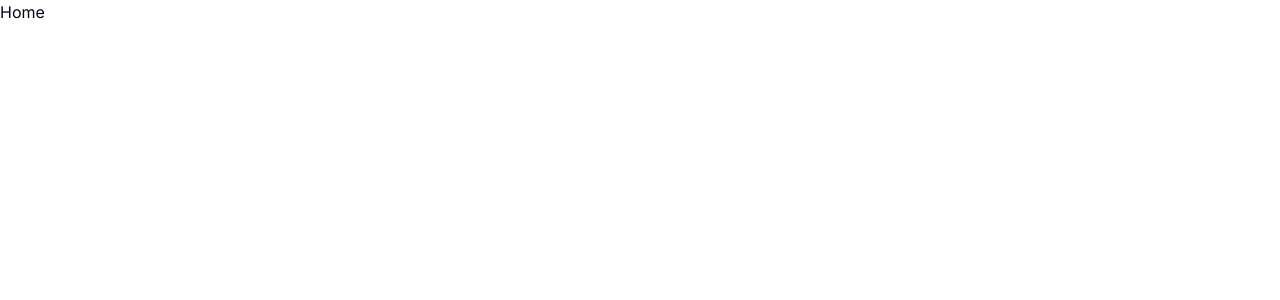
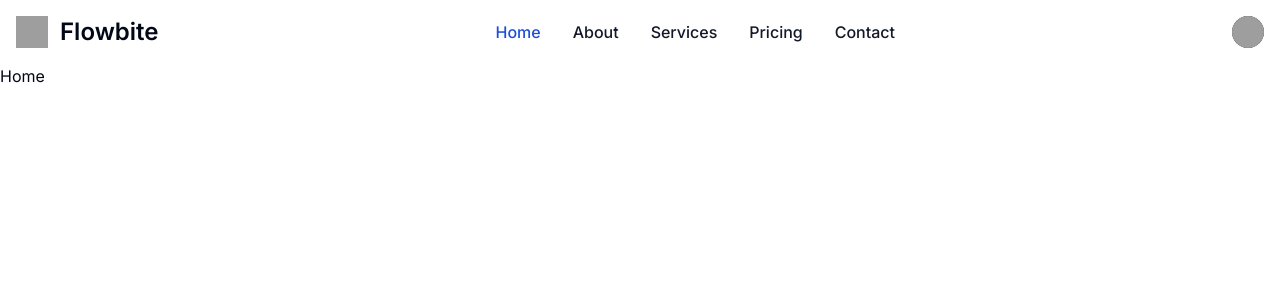
Before and after one commit to 6qat/lab-web-components, a Next.js app: page / in a window 1280 px wide. Shown: the top 300 px of the page. Built offline with nearby package versions, Linux system fonts and the light colour scheme; grey boxes are pictures that could not be loaded.

Commit message:
Add main navbar

```diff
--- a/app/layout.tsx
+++ b/app/layout.tsx
@@ -5,6 +5,7 @@ import React from 'react'
 import './globals.css'
 import {Toaster as HotToaster} from "react-hot-toast";
 import {Toaster as ChadCnToaster} from "@/components/ui/toaster"
+import MainNavbar from "@/components/main-navbar";
 
 const inter = Inter({subsets: ['latin']})
 
@@ -19,6 +20,7 @@ export default function RootLayout({children}: { children: React.ReactNode }) {
         <body className={`${inter.className} `}>
         <HotToaster/>
         <ChadCnToaster/>
+        <MainNavbar/>
         {children}
         </body>
         </html>
--- /dev/null
+++ b/components/main-navbar.tsx
@@ -0,0 +1,94 @@
+import React from 'react';
+import Image from "next/image";
+
+function MainNavbar() {
+    return (
+        <nav className="bg-white border-gray-200 dark:bg-gray-900">
+            <div className="max-w-screen-xl flex flex-wrap items-center justify-between mx-auto p-4">
+                <a href="https://flowbite.com/" className="flex items-center">
+                    <Image src="https://flowbite.com/docs/images/logo.svg" className="h-8 mr-3" alt="Flowbite Logo"
+                           width={32} height={32}/>
+                    <span
+                        className="self-center text-2xl font-semibold whitespace-nowrap dark:text-white">Flowbite</span>
+                </a>
+                <div className="flex items-center md:order-2">
+                    <button type="button"
+                            className="flex mr-3 text-sm bg-gray-800 rounded-full md:mr-0 focus:ring-4 focus:ring-gray-300 dark:focus:ring-gray-600"
+                            id="user-menu-button" aria-expanded="false" data-dropdown-toggle="user-dropdown"
+                            data-dropdown-placement="bottom">
+                        <span className="sr-only">Open user menu</span>
+                        <Image className="w-8 h-8 rounded-full" src="https://placekitten.com/32/32"
+                               alt="user photo" width={32} height={32}/>
+                    </button>
+                    {/*Dropdown menu*/}
+                    <div
+                        className="z-50 hidden my-4 text-base list-none bg-white divide-y divide-gray-100 rounded-lg shadow dark:bg-gray-700 dark:divide-gray-600"
+                        id="user-dropdown">
+                        <div className="px-4 py-3">
+                            <span className="block text-sm text-gray-900 dark:text-white">Bonnie Green</span>
+                            <span
+                                className="block text-sm  text-gray-500 truncate dark:text-gray-400">name@flowbite.com</span>
+                        </div>
+                        <ul className="py-2" aria-labelledby="user-menu-button">
+                            <li>
+                                <a href="#"
+                                   className="block px-4 py-2 text-sm text-gray-700 hover:bg-gray-100 dark:hover:bg-gray-600 dark:text-gray-200 dark:hover:text-white">Dashboard</a>
+                            </li>
+                            <li>
+                                <a href="#"
+                                   className="block px-4 py-2 text-sm text-gray-700 hover:bg-gray-100 dark:hover:bg-gray-600 dark:text-gray-200 dark:hover:text-white">Settings</a>
+                            </li>
+                            <li>
+                                <a href="#"
+                                   className="block px-4 py-2 text-sm text-gray-700 hover:bg-gray-100 dark:hover:bg-gray-600 dark:text-gray-200 dark:hover:text-white">Earnings</a>
+                            </li>
+                            <li>
+                                <a href="#"
+                                   className="block px-4 py-2 text-sm text-gray-700 hover:bg-gray-100 dark:hover:bg-gray-600 dark:text-gray-200 dark:hover:text-white">Sign
+                                    out</a>
+                            </li>
+                        </ul>
+                    </div>
+                    <button data-collapse-toggle="navbar-user" type="button"
+                            className="inline-flex items-center p-2 w-10 h-10 justify-center text-sm text-gray-500 rounded-lg md:hidden hover:bg-gray-100 focus:outline-none focus:ring-2 focus:ring-gray-200 dark:text-gray-400 dark:hover:bg-gray-700 dark:focus:ring-gray-600"
+                            aria-controls="navbar-user" aria-expanded="false">
+                        <span className="sr-only">Open main menu</span>
+                        <svg className="w-5 h-5" aria-hidden="true" xmlns="http://www.w3.org/2000/svg" fill="none"
+                             viewBox="0 0 17 14">
+                            <path stroke="currentColor" strokeLinecap="round" strokeLinejoin="round" strokeWidth="2"
+                                  d="M1 1h15M1 7h15M1 13h15"/>
+                        </svg>
+                    </button>
+                </div>
+                <div className="items-center justify-between hidden w-full md:flex md:w-auto md:order-1"
+                     id="navbar-user">
+                    <ul className="flex flex-col font-medium p-4 md:p-0 mt-4 border border-gray-100 rounded-lg bg-gray-50 md:flex-row md:space-x-8 md:mt-0 md:border-0 md:bg-white dark:bg-gray-800 md:dark:bg-gray-900 dark:border-gray-700">
+                        <li>
+                            <a href="#"
+                               className="block py-2 pl-3 pr-4 text-white bg-blue-700 rounded md:bg-transparent md:text-blue-700 md:p-0 md:dark:text-blue-500"
+                               aria-current="page">Home</a>
+                        </li>
+                        <li>
+                            <a href="#"
+                               className="block py-2 pl-3 pr-4 text-gray-900 rounded hover:bg-gray-100 md:hover:bg-transparent md:hover:text-blue-700 md:p-0 dark:text-white md:dark:hover:text-blue-500 dark:hover:bg-gray-700 dark:hover:text-white md:dark:hover:bg-transparent dark:border-gray-700">About</a>
+                        </li>
+                        <li>
+                            <a href="#"
+                               className="block py-2 pl-3 pr-4 text-gray-900 rounded hover:bg-gray-100 md:hover:bg-transparent md:hover:text-blue-700 md:p-0 dark:text-white md:dark:hover:text-blue-500 dark:hover:bg-gray-700 dark:hover:text-white md:dark:hover:bg-transparent dark:border-gray-700">Services</a>
+                        </li>
+                        <li>
+                            <a href="#"
+                               className="block py-2 pl-3 pr-4 text-gray-900 rounded hover:bg-gray-100 md:hover:bg-transparent md:hover:text-blue-700 md:p-0 dark:text-white md:dark:hover:text-blue-500 dark:hover:bg-gray-700 dark:hover:text-white md:dark:hover:bg-transparent dark:border-gray-700">Pricing</a>
+                        </li>
+                        <li>
+                            <a href="#"
+                               className="block py-2 pl-3 pr-4 text-gray-900 rounded hover:bg-gray-100 md:hover:bg-transparent md:hover:text-blue-700 md:p-0 dark:text-white md:dark:hover:text-blue-500 dark:hover:bg-gray-700 dark:hover:text-white md:dark:hover:bg-transparent dark:border-gray-700">Contact</a>
+                        </li>
+                    </ul>
+                </div>
+            </div>
+        </nav>
+    );
+}
+
+export default MainNavbar;
--- a/next.config.js
+++ b/next.config.js
@@ -1,4 +1,27 @@
 /** @type {import('next').NextConfig} */
-const nextConfig = {}
+const nextConfig = {
+    images: {
+        remotePatterns: [
+            {
+                protocol: "https",
+                hostname: "tailwindui.com",
+                port: "",
+                pathname: "/**",
+            },
+            {
+                protocol: "https",
+                hostname: "images.unsplash.com",
+                port: "",
+                pathname: "/**",
+            },
+            {
+                protocol: "https",
+                hostname: "placekitten.com",
+                port: "",
+                pathname: "/**",
+            },
+        ],
+    },
+};
 
 module.exports = nextConfig
```
